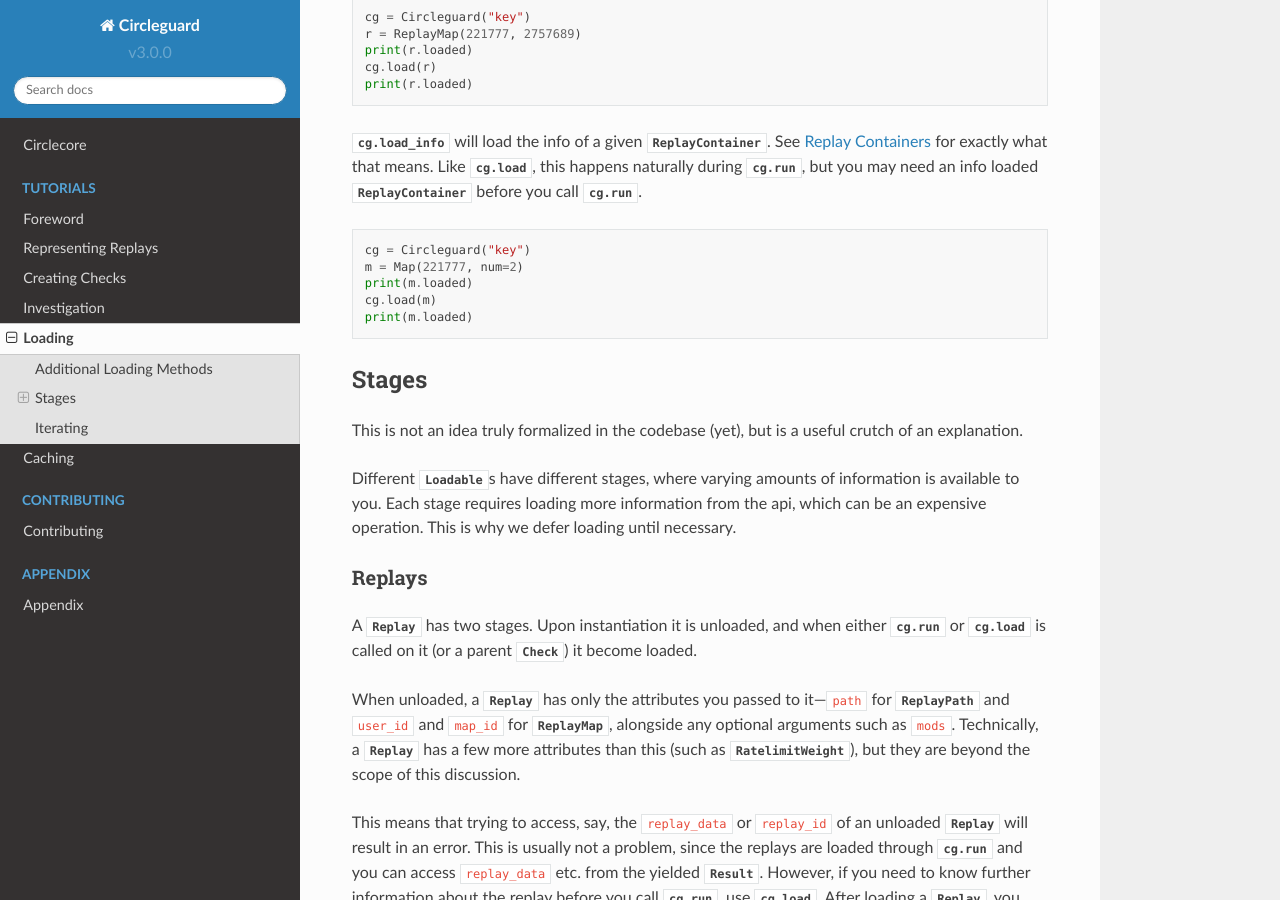
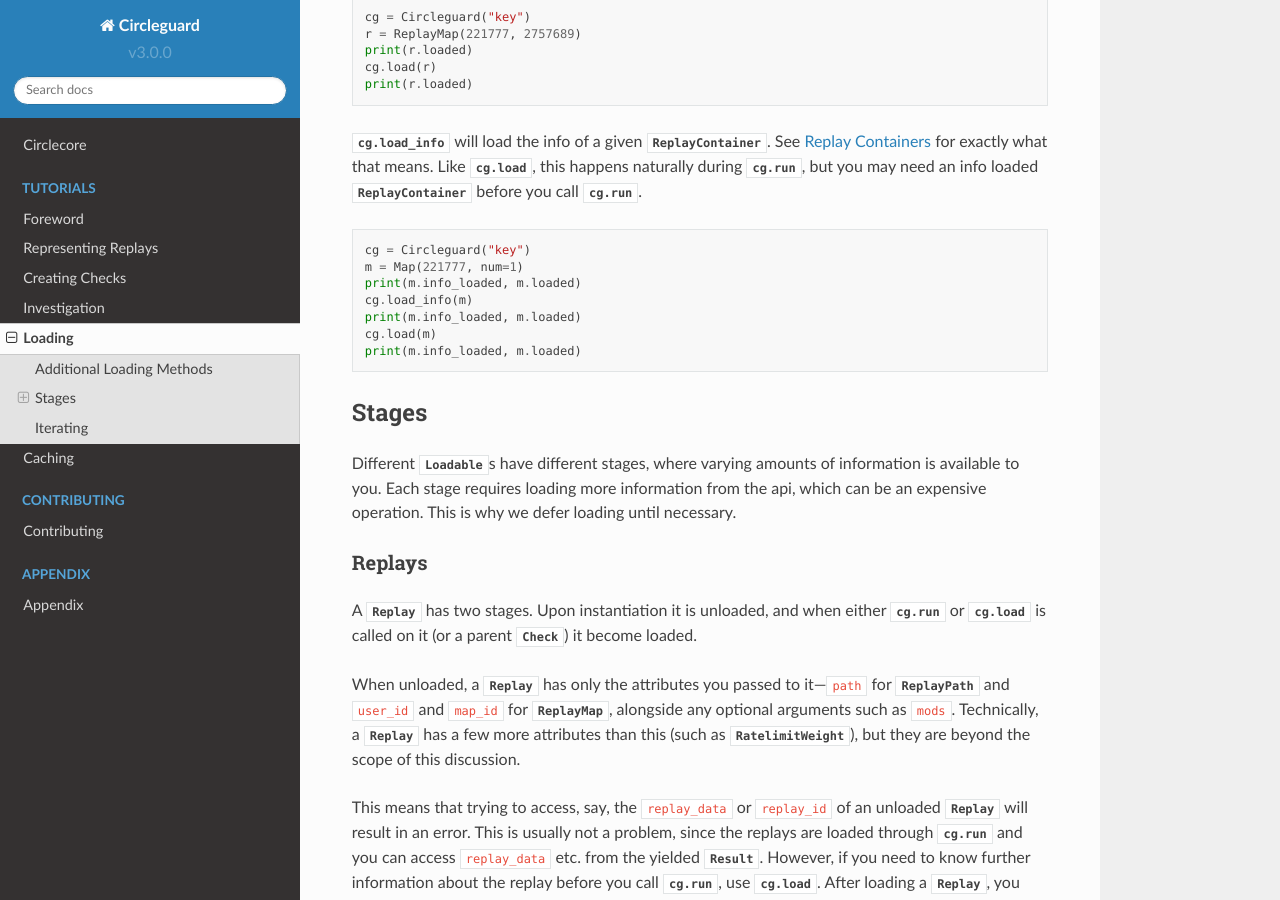
Before and after one commit to circleguard/circlecore, a Sphinx documentation site: the page built from source/loading.rst, in a window 1280 px wide and 900 px high, scrolled down 440 px. Built offline with Sphinx 7.4.7 and the Read the Docs theme 2.0.0, drawn with Linux system fonts in a browser that asks for light colours.

Commit message:
update load_info forward doc

```diff
--- a/source/loading.rst
+++ b/source/loading.rst
@@ -35,17 +35,16 @@
 .. code-block:: python
 
     cg = Circleguard("key")
-    m = Map(221777, num=2)
-    print(m.loaded)
+    m = Map(221777, num=1)
+    print(m.info_loaded, m.loaded)
+    cg.load_info(m)
+    print(m.info_loaded, m.loaded)
     cg.load(m)
-    print(m.loaded)
+    print(m.info_loaded, m.loaded)
 
 
 Stages
 ------
-
-This is not an idea truly formalized in the codebase (yet), but is a useful
-crutch of an explanation.
 
 Different |Loadable|\s have different stages, where varying amounts of
 information is available to you. Each stage requires loading more information
@@ -78,8 +77,7 @@
 
     link to advanced section where we do talk about ratelimitweight/etc
 
-    have replay data be empty by default, maybe truly formalize the unloaded
-    /loaded relationship as well
+    have replay data be empty by default
 
 Replay Containers
 ~~~~~~~~~~~~~~~~~
```
